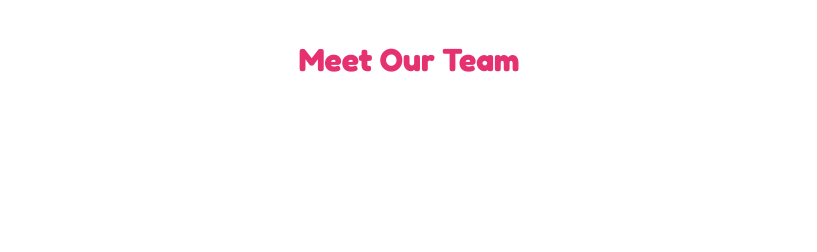
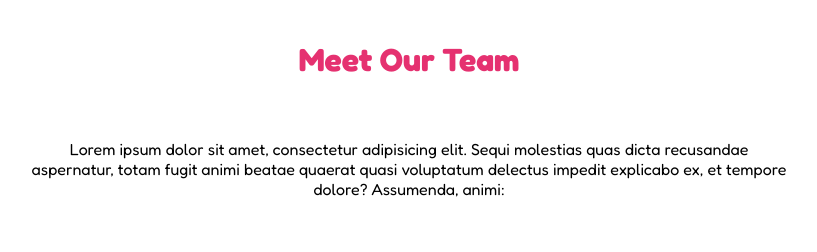
Before and after one commit to Francesco-Msc/html-css-flex-cards, a plain HTML site: page index.html in a window 1280 px wide. Shown: the whole page, without its empty margins (231-1048 px from the left). Drawn offline with Linux system fonts and the light colour scheme.

Commit message:
added paragph

```diff
--- a/css/style.css
+++ b/css/style.css
@@ -10,6 +10,7 @@ RESET
 
 body{
     font-family: "Fredoka", sans-serif;
+    padding: 0 260px;
 }
 
 h1{
@@ -17,3 +18,9 @@ h1{
     padding: 40px;
     color: #E53170;
 }
+
+.paragph{
+    text-align: center;
+    display: inline-block;
+    margin: 20px 0 50px 0;
+}
--- a/index.html
+++ b/index.html
@@ -14,7 +14,9 @@
     <header>
         <h1>Meet Our Team</h1>
     </header>
-    <main></main>
+    <main>
+        <p class="paragph">Lorem ipsum dolor sit amet, consectetur adipisicing elit. Sequi molestias quas dicta recusandae aspernatur, totam fugit animi beatae quaerat quasi voluptatum delectus impedit explicabo ex, et tempore dolore? Assumenda, animi:</p>
+    </main>
 </body>
 
 </html>
```
